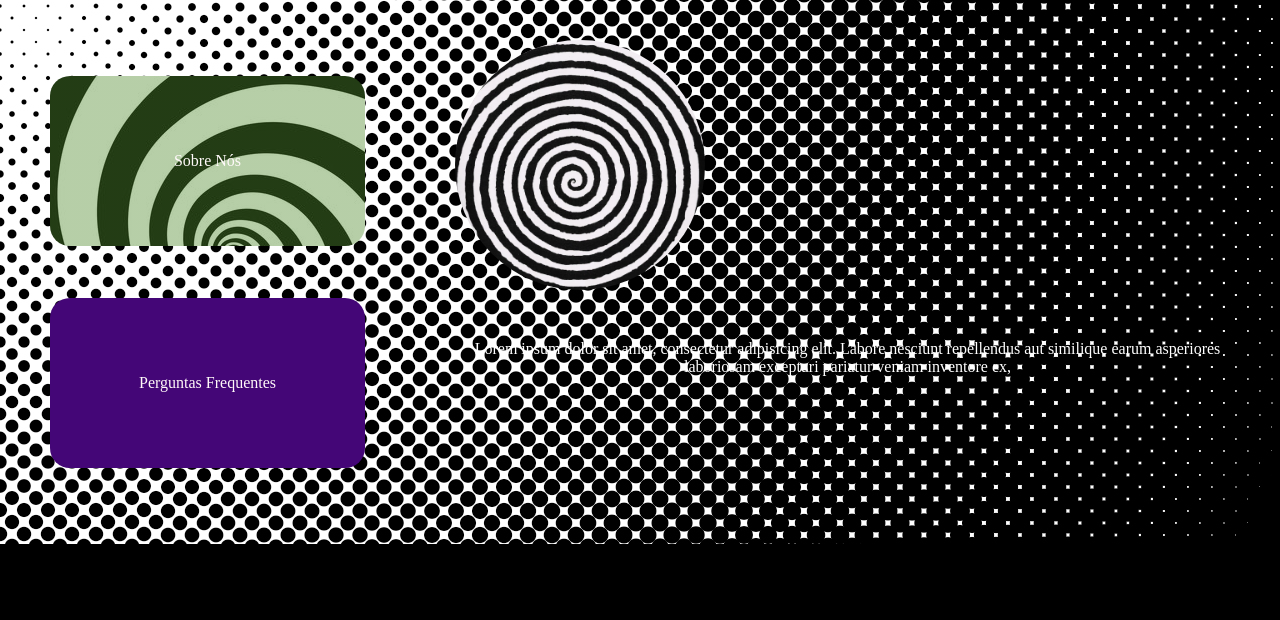
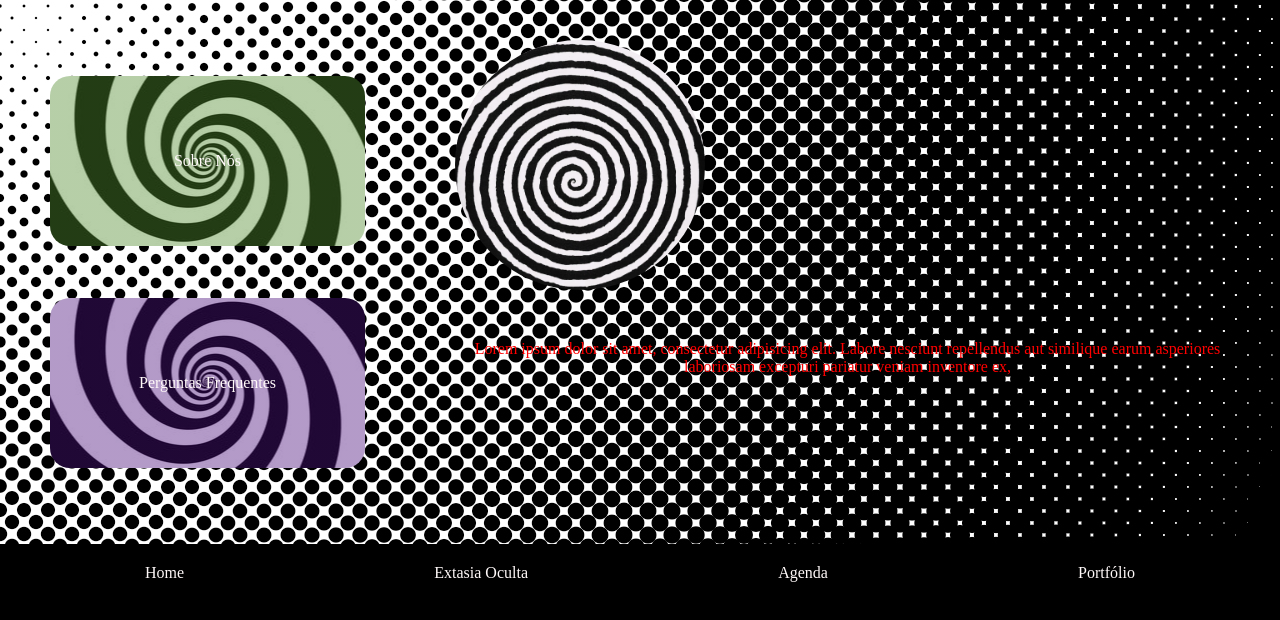
Before and after one commit to SamSamantaUwU/sspiral_house, a plain HTML site: page index.html in a window 1280 px wide. Drawn offline with Linux system fonts and the light colour scheme.

Commit message:
Atualização da home

```diff
--- a/css/style.css
+++ b/css/style.css
@@ -20,6 +20,23 @@
   justify-content: space-around;
 }
 
+a{
+  text-decoration: none;
+
+}
+
+a:link{
+  color: #fff9f9;
+}
+
+a:hover{
+color: #C70E0E;
+}
+
+a:active{
+  color: #fff9f9;
+}
+
 .box1 {
   height: 170px;
   width: 315px;
@@ -28,6 +45,7 @@
   display: flex;
   align-items: center;
   justify-content: center;
+  background-position: center;
 
 }
 
@@ -37,10 +55,12 @@
   height: 170px;
   width: 315px;
   border-radius: 20px;
-  background-color: #440677;
+  background-image: linear-gradient(transparent 0%, #44067767 0px), url('/Imagens/espiral.jpg');
   display: flex;
   align-items: center;
   justify-content: center;
+  background-position: center;
+
 
 }
 
@@ -65,9 +85,8 @@ h1 {
   flex-direction: column;
   gap: 50px;
   padding: 40px;
-  color: rgb(255, 255, 255);
+  color: rgb(255, 0, 0);
   text-align: center;
-
 }
 
 .sspiral {
@@ -76,3 +95,9 @@ h1 {
   border-radius: 100%;
   display: flex;
 }
+
+.rodapé{
+display: flex;
+justify-content: space-around;
+margin: 20px;
+}
--- a/index.html
+++ b/index.html
@@ -25,17 +25,26 @@
             </div>
 
             <div class="logo">
-                <img class="sspiral" src="Imagens/IMG-20250805-WA0003.jpg" alt="sspiral com máscara" >
-                <span>Lorem ipsum dolor sit amet, consectetur adipisicing elit. Labore nesciunt repellendus aut similique earum asperiores laboriosam excepturi pariatur veniam inventore ex, </span>
+                <img class="sspiral" src="Imagens/IMG-20250805-WA0003.jpg" alt="sspiral com máscara">
+                <span>Lorem ipsum dolor sit amet, consectetur adipisicing elit. Labore nesciunt repellendus aut
+                    similique earum asperiores laboriosam excepturi pariatur veniam inventore ex, </span>
 
             </div>
         </div>
-        </div>
+
 
 
     </main>
 
     <footer>
+        <navbar class="rodapé">
+            <span class="text"><a href="index.html">Home</a></span>
+            <span class="text"><a href="index.html">Extasia Oculta</a></span>
+            <span class="text"><a href="index.html">Agenda</a></span>
+            <span class="text"><a href="index.html">Portfólio</a></span>
+
+
+        </navbar>
 
 
 
```
Also changed, not shown: sobre-nos.html (+1 -1 lines).
